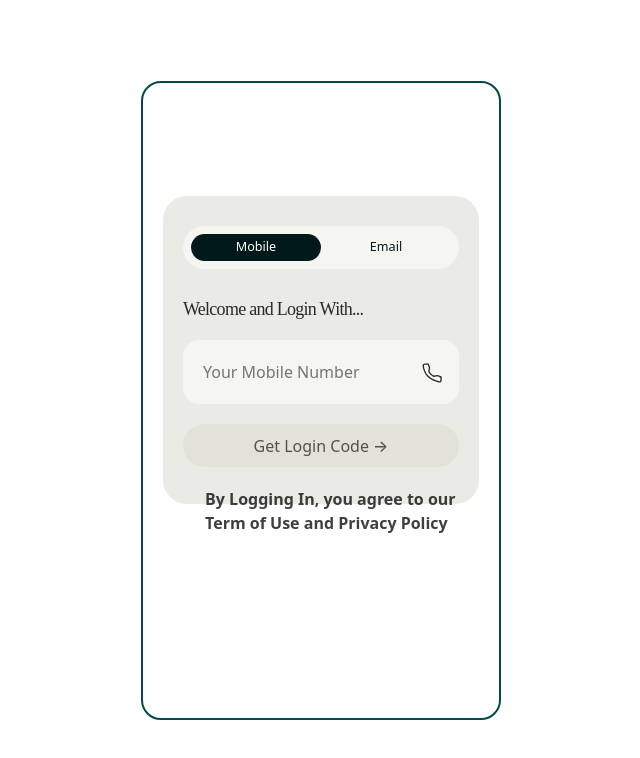
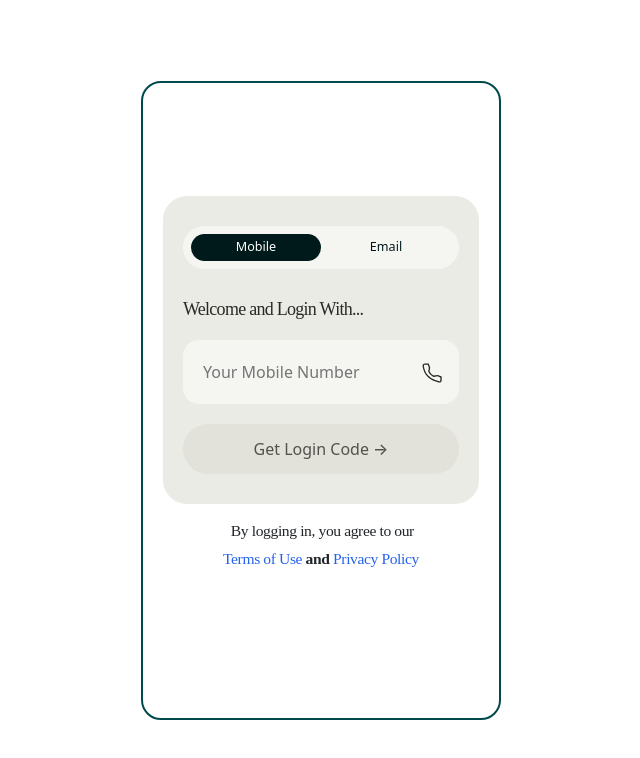
Before and after one commit to sirrotich/my.matx.africa, a React (Vite) app: page /login in a window 1280 px wide. Shown: the top 758 px of the page, without its empty margins (319-959 px from the left). Built offline with nearby package versions, Linux system fonts and the light colour scheme.

Commit message:
Update Login.jsx

```diff
--- a/src/pages/Login.jsx
+++ b/src/pages/Login.jsx
@@ -87,7 +87,7 @@ const Login = () => {
             )}
           </span>
         </div>
-
+<div>
         <button
           className={`login-btn ${!isValid ? 'disabled' : ''}`}
           onClick={handleSendCode}
@@ -95,10 +95,18 @@ const Login = () => {
         >
           Get Login Code →
         </button>
+        </div>
 
-        <div className="terms-text">
-          By Logging In, you agree to our <span>Term of Use and Privacy Policy</span>
-        </div>
+        <div className="agreement-container">
+      <div className="agreement-text">
+        By logging in, you agree to our
+      </div>
+      <div className="agreement-links">
+        <a href="#" className="agreement-link">Terms of Use</a>
+        {' '}and{' '}
+        <a href="#" className="agreement-link">Privacy Policy</a>
+      </div>
+    </div>
       </div>
     </div>
   );
```
